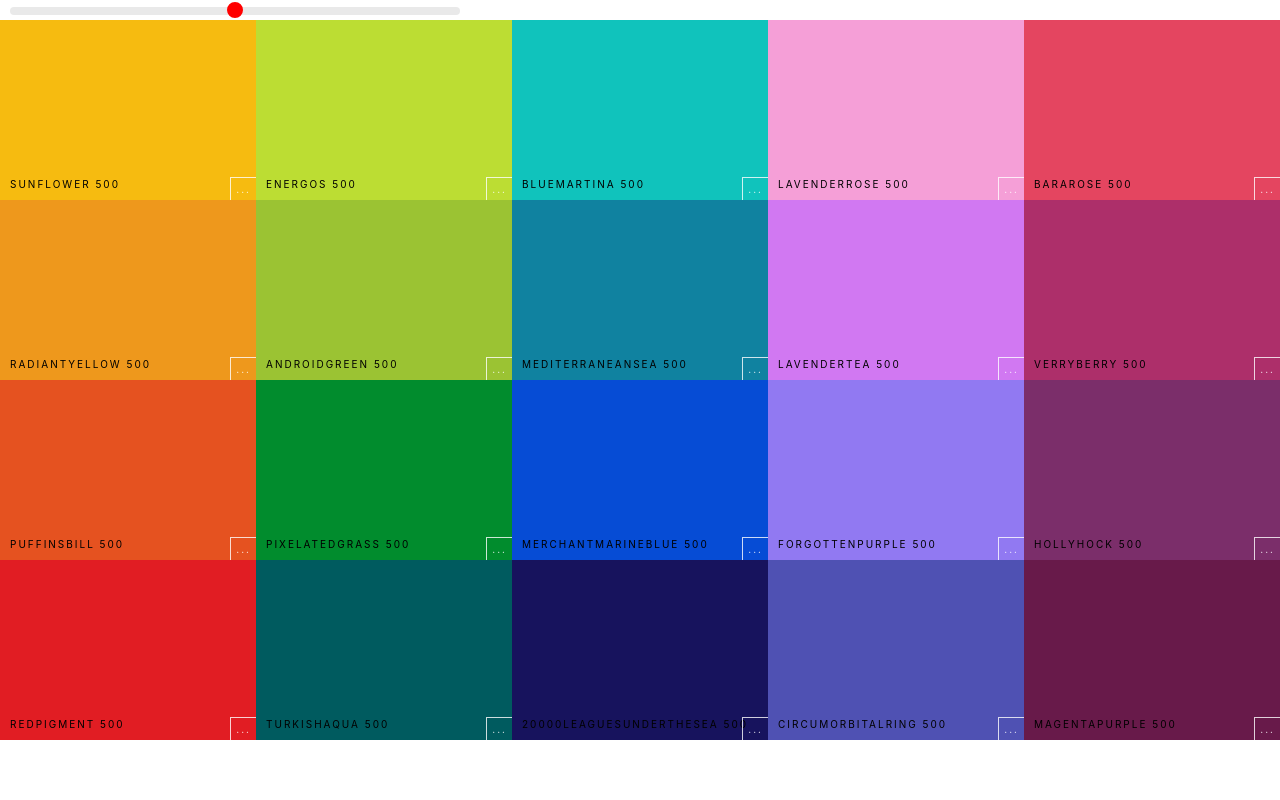
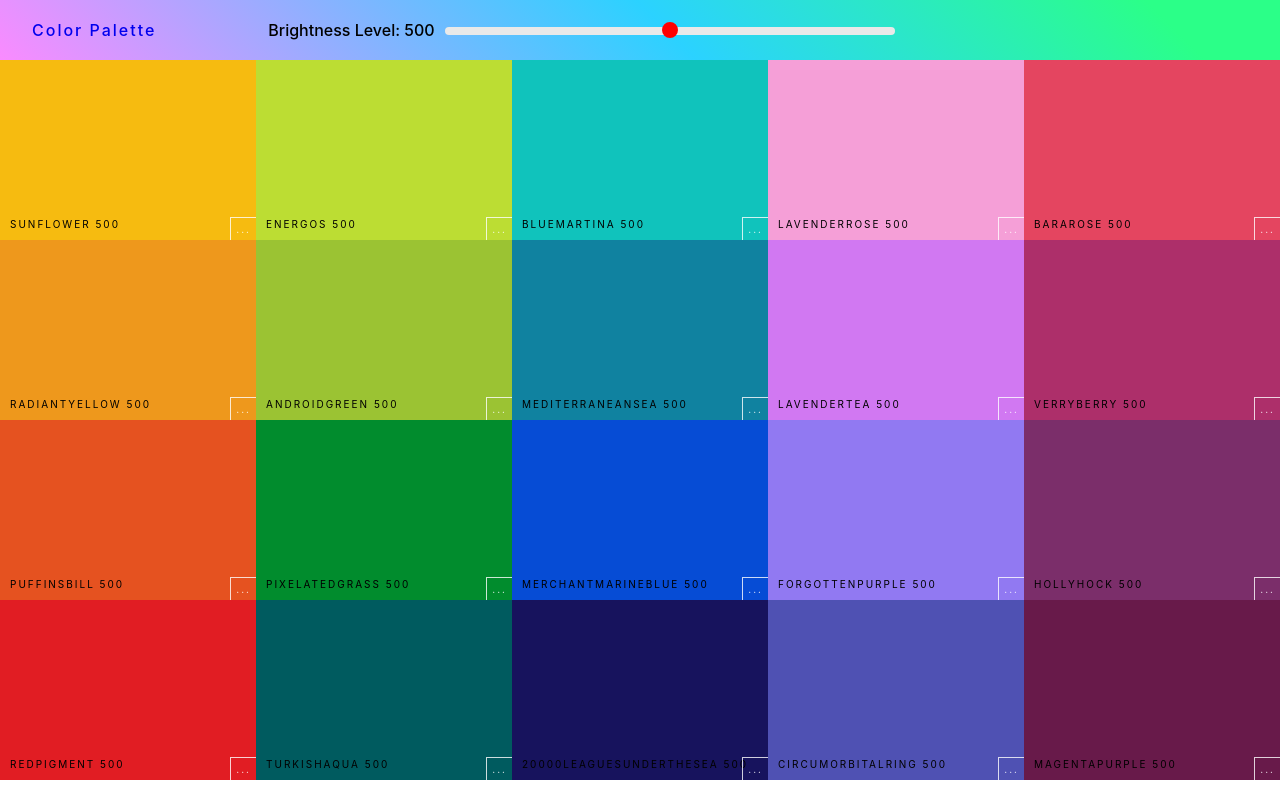
Before and after one commit to javi-err/Color-Palette-, a React (Create React App) app: page /palette/flat-ui-colors-american in a window 1280 px wide. Built offline with nearby package versions, Linux system fonts and the light colour scheme.

Commit message:
created and styled navbar

```diff
--- /dev/null
+++ b/src/Navbar.css
@@ -0,0 +1,46 @@
+.Navbar {
+    display: flex;
+    align-items: center;
+    justify-items: flex-start;
+    height: 7.5vh;
+    background-color: #FA8BFF;
+    background-image: linear-gradient(45deg, #FA8BFF 0%, #2BD2FF 52%, #2BFF88 90%);
+    font-weight: 500;
+
+}
+
+.home {
+    height: 100%;
+    display: flex;
+    align-items: center;
+    padding: 2rem;
+    margin-right: 5rem;
+    letter-spacing: 2px;
+    }
+
+.home a{
+    text-decoration: none;
+}
+
+.slider {
+    width: 450px;
+    margin: 0 10px;
+    display: inline-block;
+}
+
+.rc-slider-track {
+    background-color: transparent;
+}
+
+.rc-slider-rail {
+    height: 8px;
+}
+
+.rc-slider-handle, .rc-slider-handle:active, .rc-slider-handle:focus, .rc-slider-handle:hover {
+    background-color: red;
+    outline: none;
+    border: 2px solid red;
+    box-shadow: none;
+    height: 1rem;
+    width: 1rem;
+}
--- /dev/null
+++ b/src/Navbar.js
@@ -0,0 +1,33 @@
+import React, { Component } from 'react'
+import 'rc-slider/assets/index.css'
+import './Palette.css'
+import Slider from 'rc-slider'
+import './Navbar.css'
+
+
+export class Navbar extends Component {
+    render() {
+        const {level, handleLevelChange} = this.props
+        return (
+            <nav className="Navbar">
+                <div className="home">
+                    <a href="#">Color Palette</a>
+                </div>
+
+                <div className="slider-container">
+                    <span>Brightness Level: {level}</span>
+                    <div className="slider">
+                        <Slider
+                        defaultValue={level}
+                        min={100} max={900} step={100}
+                        onAfterChange={handleLevelChange}
+                        />
+                    </div>
+                </div>
+
+            </nav>
+        )
+    }
+}
+
+export default Navbar
--- a/src/Palette.css
+++ b/src/Palette.css
@@ -5,26 +5,3 @@
 .palette-colors {
     height: 90%;
 }
-
-.slider {
-    width: 450px;
-    margin: 0 10px;
-    display: inline-block;
-}
-
-.rc-slider-track {
-    background-color: transparent;
-}
-
-.rc-slider-rail {
-    height: 8px;
-}
-
-.rc-slider-handle, .rc-slider-handle:active, .rc-slider-handle:focus, .rc-slider-handle:hover {
-    background-color: red;
-    outline: none;
-    border: 2px solid red;
-    box-shadow: none;
-    height: 1rem;
-    width: 1rem;
-}
--- a/src/Palette.js
+++ b/src/Palette.js
@@ -1,8 +1,7 @@
 import React, { Component } from 'react'
-import 'rc-slider/assets/index.css'
-import './Palette.css'
+import Navbar from './Navbar'
 import ColorBox from './ColorBox'
-import Slider from 'rc-slider'
+
 
 
 
@@ -36,9 +35,7 @@ export class Palette extends Component {
 
         return (
             <div className="Palette">
-              <div className="slider">
-                  <Slider defaultValue={level} min={100} max={900} step={100} onAfterChange={this.handleLevelChange} />
-                </div>
+                <Navbar level={level} handleLevelChange={this.handleLevelChange}/>
                 <div className="palette-colors">
                     {colorBoxes}
                 </div>
```
Also changed, not shown: 1 other file (tests, documents, lock files or other folders).
